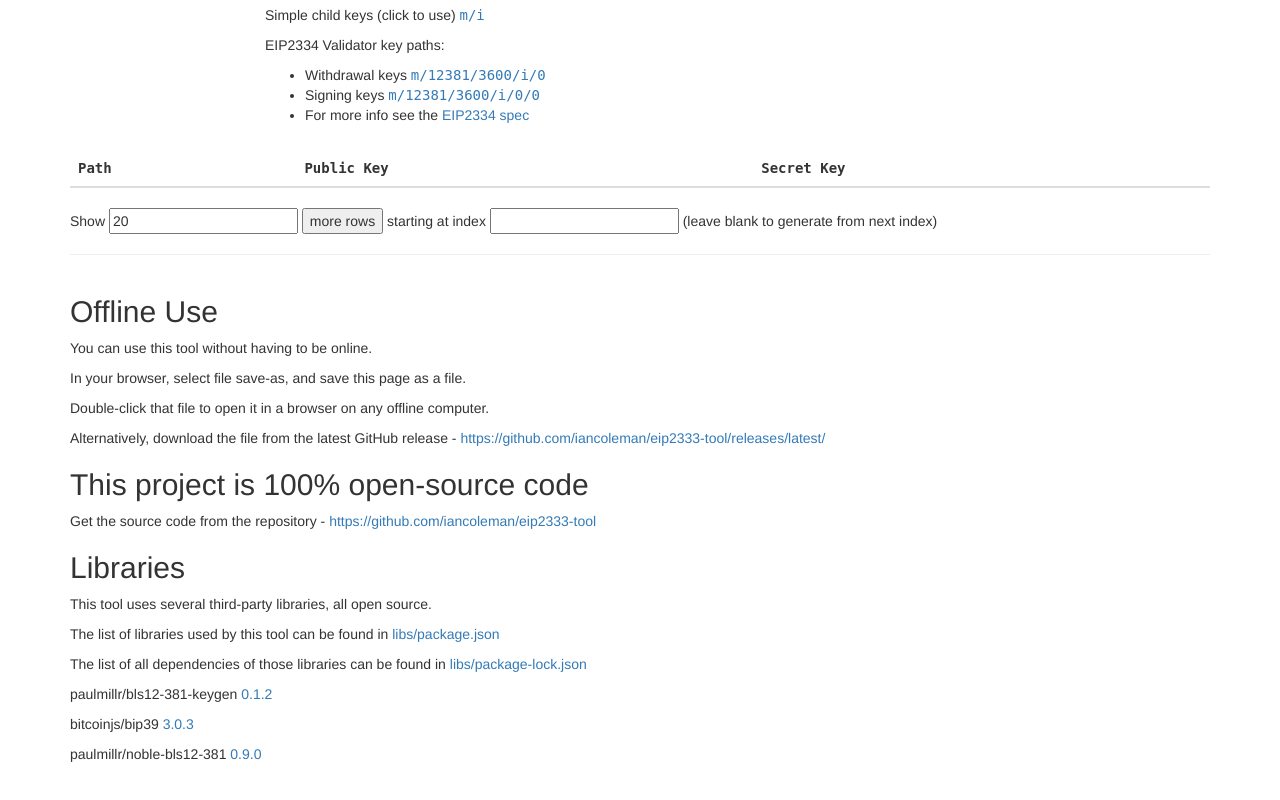
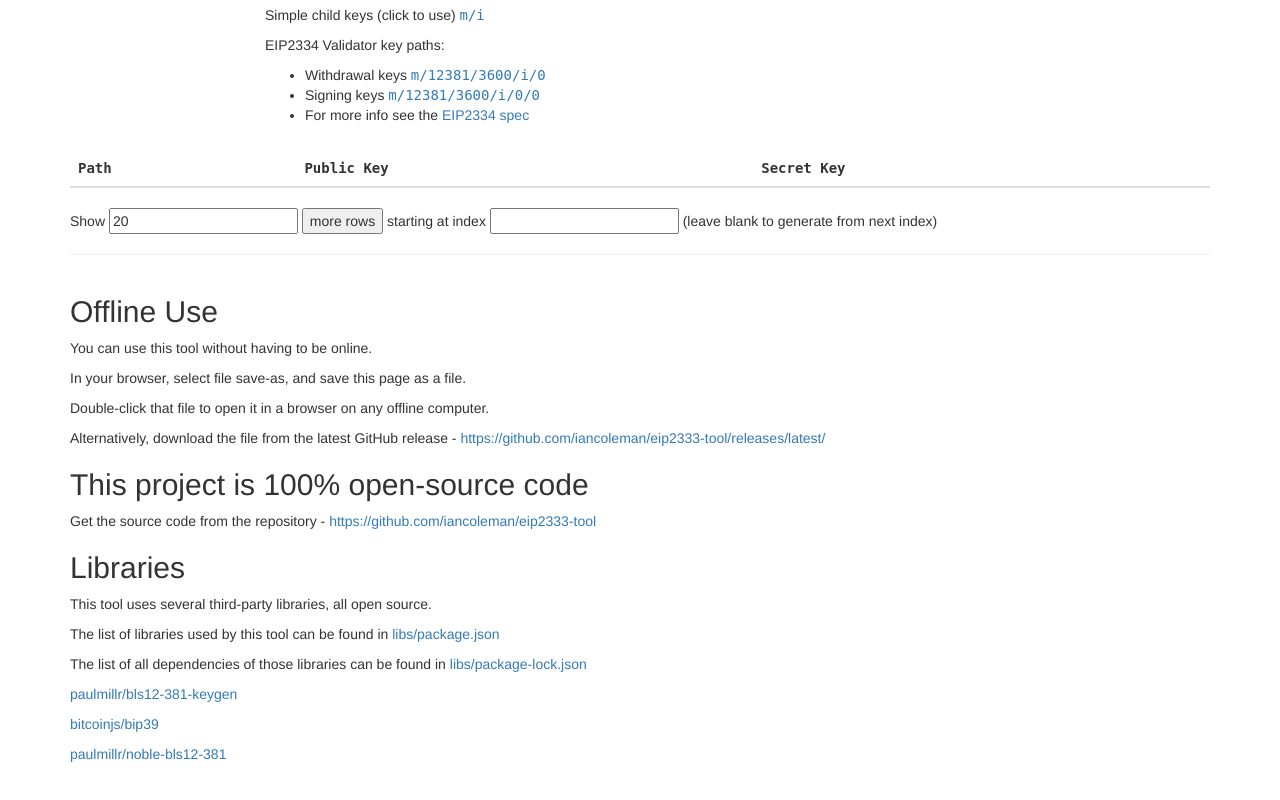
Before and after one commit to iancoleman/eip2333-tool, a plain HTML site: page src/index.html in a window 1280 px wide. Shown: the part 900-1700 px from the top of the page. Drawn offline with Linux system fonts and the light colour scheme.

Commit message:
Fix links on index.html
- Remove versions, can get them from package.lock link
- Consistent use of npmjs.com vs github.com

```diff
--- a/src/index.html
+++ b/src/index.html
@@ -219,21 +219,18 @@
                         </a>
                     </p>
                     <p>
-                        paulmillr/bls12-381-keygen
-                        <a href="https://github.com/paulmillr/bls12-381-keygen">
-                            0.1.2
+                        <a href="https://www.npmjs.com/package/bls12-381-keygen">
+                            paulmillr/bls12-381-keygen
                         </a>
                     </p>
                     <p>
-                        bitcoinjs/bip39
                         <a href="https://www.npmjs.com/package/bip39">
-                            3.0.3
+                            bitcoinjs/bip39
                         </a>
                     </p>
                     <p>
-                        paulmillr/noble-bls12-381
                         <a href="https://www.npmjs.com/package/noble-bls12-381">
-                            0.9.0
+                            paulmillr/noble-bls12-381
                         </a>
                     </p>
                 </div>
```
